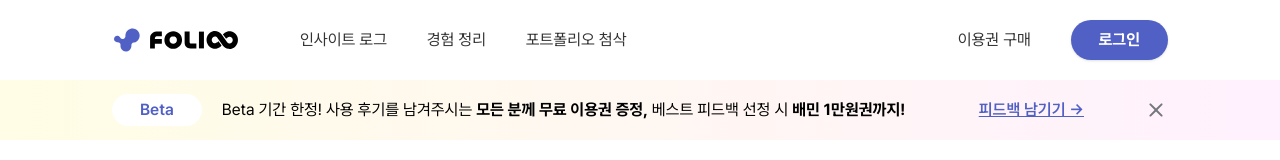
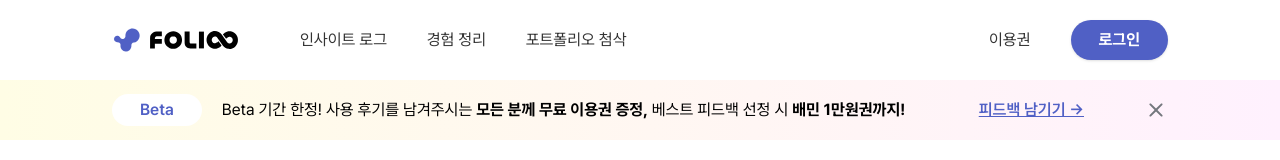
Before and after one commit to Teamie71/folioo-front, a Next.js app: page /tos in a window 1280 px wide. Shown: the top 160 px of the page. Built offline with nearby package versions, Linux system fonts and the light colour scheme; no server answers.

Commit message:
🎨 Design: 이용권 페이지 구매 섹션 숨김

```diff
--- a/src/app/(main)/topup/TopupClient.tsx
+++ b/src/app/(main)/topup/TopupClient.tsx
@@ -182,6 +182,7 @@ function TopupPageContent() {
       description:
         '매주 월요일에 이용권 8개를 무료로 드려요. 그 주 일요일까지만 사용 가능하니, 선물을 놓치지 말고 사용해보세요!',
     },
+    /*
     {
       id: 'review',
       icon: <BigTicketIcon />,
@@ -190,6 +191,7 @@ function TopupPageContent() {
         '첫 피드백을 남겨주시면, 감사의 마음을 담아 원하시는 무료 이용권을 드려요.',
       cta: '피드백 남기기',
     },
+    */
     /* OBT 기간 주석 처리
     {
       id: 'review',
@@ -272,7 +274,7 @@ function TopupPageContent() {
                       height={32}
                       className='h-[2rem] w-[2rem]'
                     />
-                    <span className='text-[1.5rem] font-bold'>이용권 구매</span>
+                    <span className='text-[1.5rem] font-bold'>이용권</span>
                   </div>
                   <span className='text-[1.125rem] leading-[150%] text-[#464B53]'>
                     합격을 위한 가장 효율적인 선택, AI 컨설턴트와 함께하세요.
@@ -373,9 +375,8 @@ function TopupPageContent() {
             </div>
           ))}
         </div>
-
         {/* 경험 정리 이용권 */}
-        <section className='mx-auto mt-[1.75rem] flex w-[66rem] flex-col gap-[1.5rem]'>
+        {/* <section className='mx-auto mt-[1.75rem] flex w-[66rem] flex-col gap-[1.5rem]'>
           <div className='flex flex-col gap-[0.75rem] pb-[1.75rem]'>
             <h2 className='text-[1.25rem] font-bold text-[#1A1A1A]'>
               경험 정리 이용권
@@ -395,10 +396,10 @@ function TopupPageContent() {
               />
             ))}
           </div>
-        </section>
+        </section> */}
 
         {/* 포트폴리오 첨삭 이용권 */}
-        <section className='mx-auto mt-[3rem] flex w-[66rem] flex-col gap-[1.5rem]'>
+        {/* <section className='mx-auto mt-[3rem] flex w-[66rem] flex-col gap-[1.5rem]'>
           <div className='flex flex-col gap-[0.75rem] pb-[1.75rem]'>
             <h2 className='text-[1.25rem] font-bold text-[#1A1A1A]'>
               포트폴리오 첨삭 이용권
@@ -418,7 +419,7 @@ function TopupPageContent() {
               />
             ))}
           </div>
-        </section>
+        </section> */}
       </div>
 
       <PaymentModal
--- a/src/app/(main)/topup/TopupClientMobile.tsx
+++ b/src/app/(main)/topup/TopupClientMobile.tsx
@@ -305,7 +305,7 @@ function TopupClientMobileContent() {
             </div>
 
             {/* 상품 목록 */}
-            <div className='flex flex-col gap-[1.25rem]'>
+            {/* <div className='flex flex-col gap-[1.25rem]'>
               <div className='flex flex-col gap-[0.5rem]'>
                 <h2 className='text-[1.125rem] font-bold text-[#1A1A1A]'>
                   경험 정리 이용권
@@ -325,14 +325,14 @@ function TopupClientMobileContent() {
                   />
                 ))}
               </div>
-            </div>
+            </div> */}
           </div>
         )}
 
         {activeTab === 'portfolio' && (
           <div className='flex flex-col gap-[2rem]'>
             {/* 상품 목록 */}
-            <div className='flex flex-col gap-[1rem]'>
+            {/* <div className='flex flex-col gap-[1rem]'>
               <div className='flex flex-col gap-[0.5rem]'>
                 <h2 className='text-[1.125rem] font-bold text-[#1A1A1A]'>
                   포트폴리오 첨삭 이용권
@@ -352,7 +352,7 @@ function TopupClientMobileContent() {
                   />
                 ))}
               </div>
-            </div>
+            </div> */}
           </div>
         )}
       </div>
--- a/src/components/Navbar.tsx
+++ b/src/components/Navbar.tsx
@@ -170,7 +170,7 @@ export default function Navbar() {
                       className='invisible inline-block whitespace-nowrap font-bold'
                       aria-hidden
                     >
-                      이용권 구매
+                      이용권
                     </span>
                     <span
                       className={cn(
@@ -179,7 +179,7 @@ export default function Navbar() {
                         'group-hover:font-bold',
                       )}
                     >
-                      이용권 구매
+                      이용권
                     </span>
                   </span>
                 </Link>
@@ -204,7 +204,7 @@ export default function Navbar() {
                       className='invisible inline-block whitespace-nowrap font-bold'
                       aria-hidden
                     >
-                      이용권 구매
+                      이용권
                     </span>
                     <span
                       className={cn(
@@ -213,7 +213,7 @@ export default function Navbar() {
                         'group-hover:font-bold',
                       )}
                     >
-                      이용권 구매
+                      이용권
                     </span>
                   </span>
                 </Link>
```
